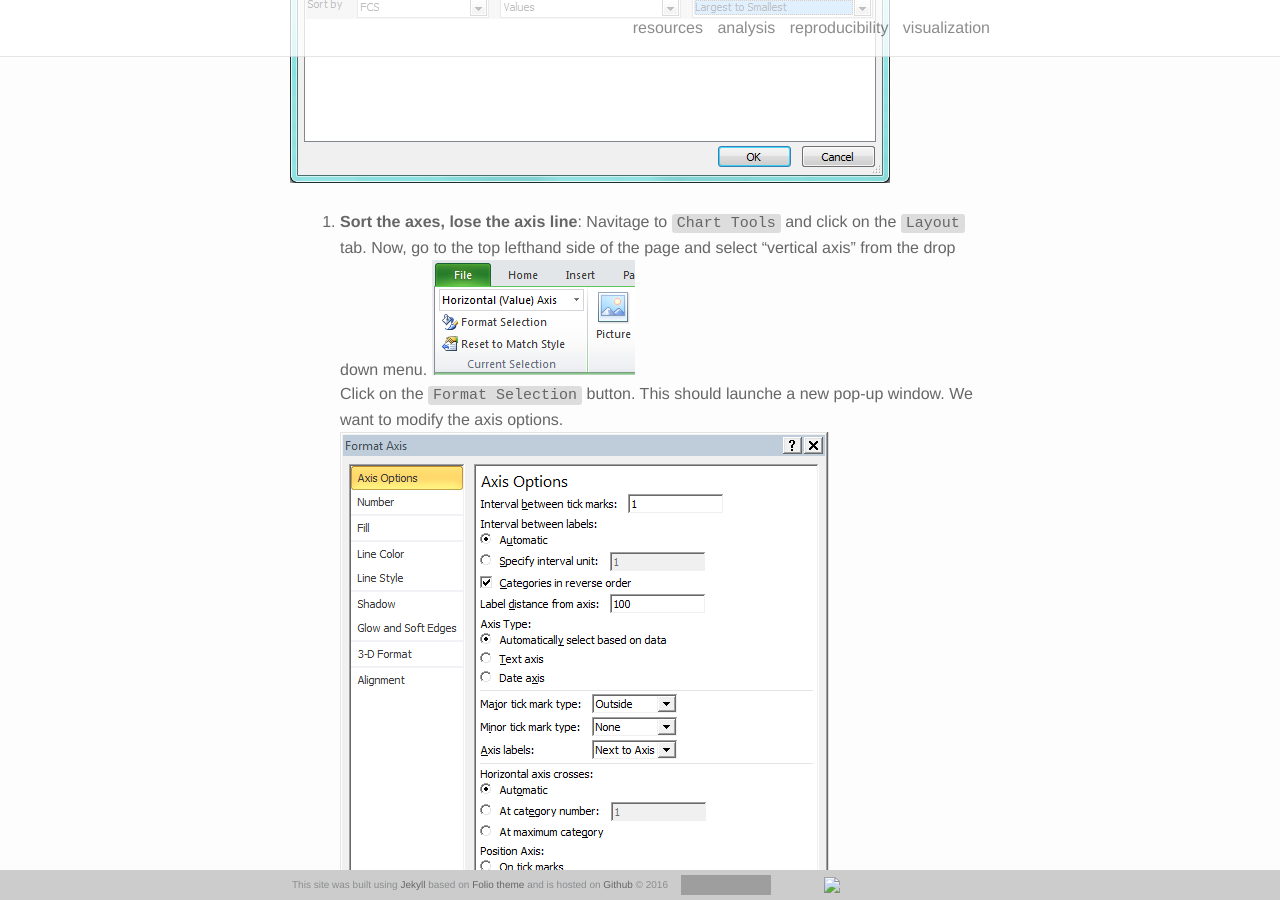
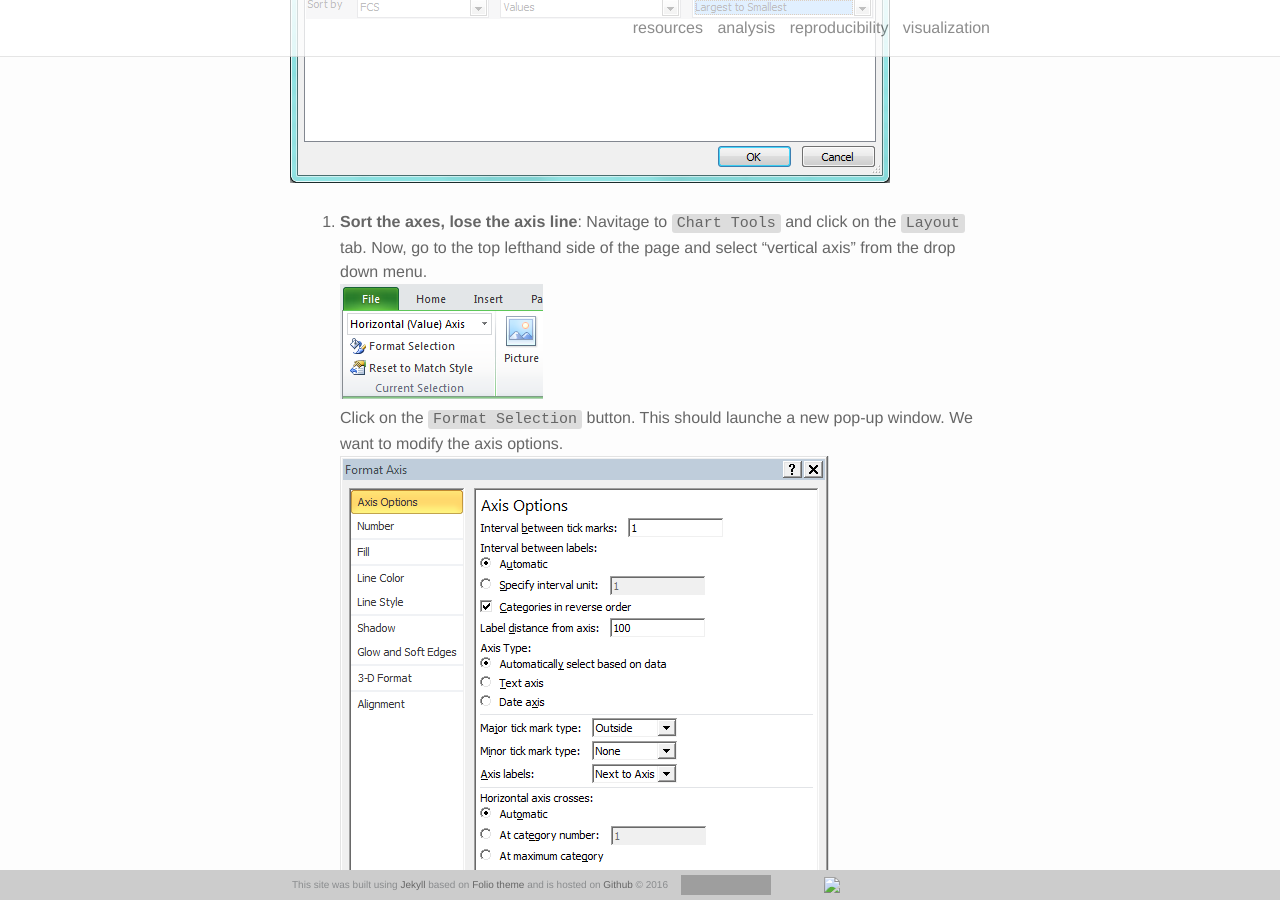
Before and after one commit to GeoCenter/resources, a Jekyll site: the page built from _posts/2016-10-26-bargraph.md, in a window 1280 px wide and 900 px high, scrolled down 2551 px. Built offline with Jekyll 4.4.1, drawn with Linux system fonts in a browser that asks for light colours; nearby versions of some CDN libraries; grey boxes are pictures that could not be loaded.

Commit message:
Update 2016-10-26-bargraph.md

````diff
--- a/_posts/2016-10-26-bargraph.md
+++ b/_posts/2016-10-26-bargraph.md
@@ -37,7 +37,11 @@
   Select your desired columns over which you would like to sort your data. For the example, we sort the data from largest to smallest   value. As you sort the data, your bar graph should change to reflect the sorting oder.
   ![image1]({{ site.baseurl }}/img/Bar_sort2.png "Sample Bar Graph")
 
-4. __Sort the axes, lose the axis line__: Navitage to ```Chart Tools``` and click on the ```Layout``` tab. Now, go to the top lefthand side of the page and select "vertical axis" from the drop down menu.   ![image1]({{ site.baseurl }}/img/03_Bar_graph_x_axis.PNG "Chart Tools: Format Selection Menu")<br>  Click on the ```Format Selection``` button. This should launche a new pop-up window. We want to modify the axis options. ![image1]({{ site.baseurl }}/img/02_Bar_graph_reverse_axes.PNG "Chart Tools: Format Selection Menu")  Specifically, check the box "Categories in reverse order". This will move the largest value to the top of the graph. From the same menu, navigate to the ```Line Color``` option and check the "No line" radio button. This will remove the y-axis.
+4. __Sort the axes, lose the axis line__: Navitage to ```Chart Tools``` and click on the ```Layout``` tab. Now, go to the top lefthand side of the page and select "vertical axis" from the drop down menu.
+  ![image1]({{ site.baseurl }}/img/03_Bar_graph_x_axis.PNG "Chart Tools: Format Selection Menu")
+   Click on the ```Format Selection``` button. This should launche a new pop-up window. We want to modify the axis options.
+   ![image1]({{ site.baseurl }}/img/02_Bar_graph_reverse_axes.PNG "Chart Tools: Format Selection Menu")
+   Specifically, check the box "Categories in reverse order". This will move the largest value to the top of the graph. From the same menu, navigate to the ```Line Color``` option and check the "No line" radio button. This will remove the y-axis.
 
 5. __Move x-axis from top to bottom__: While it's nice to have a x-axis, in this case it is a bit distracting (see [chart junk](https://en.wikipedia.org/wiki/Chartjunk)). We are going to move the x-axis from the top to the bottom. At the top left of the screen, navigate the menu to "Horizontal (Value) Axis". Click Format Selection. Under the Axes Options tab, find the box that reads "Axis labels: Next to Axis". Click on the triangle and select "High". This will move the axis to the bottom.
 
````
